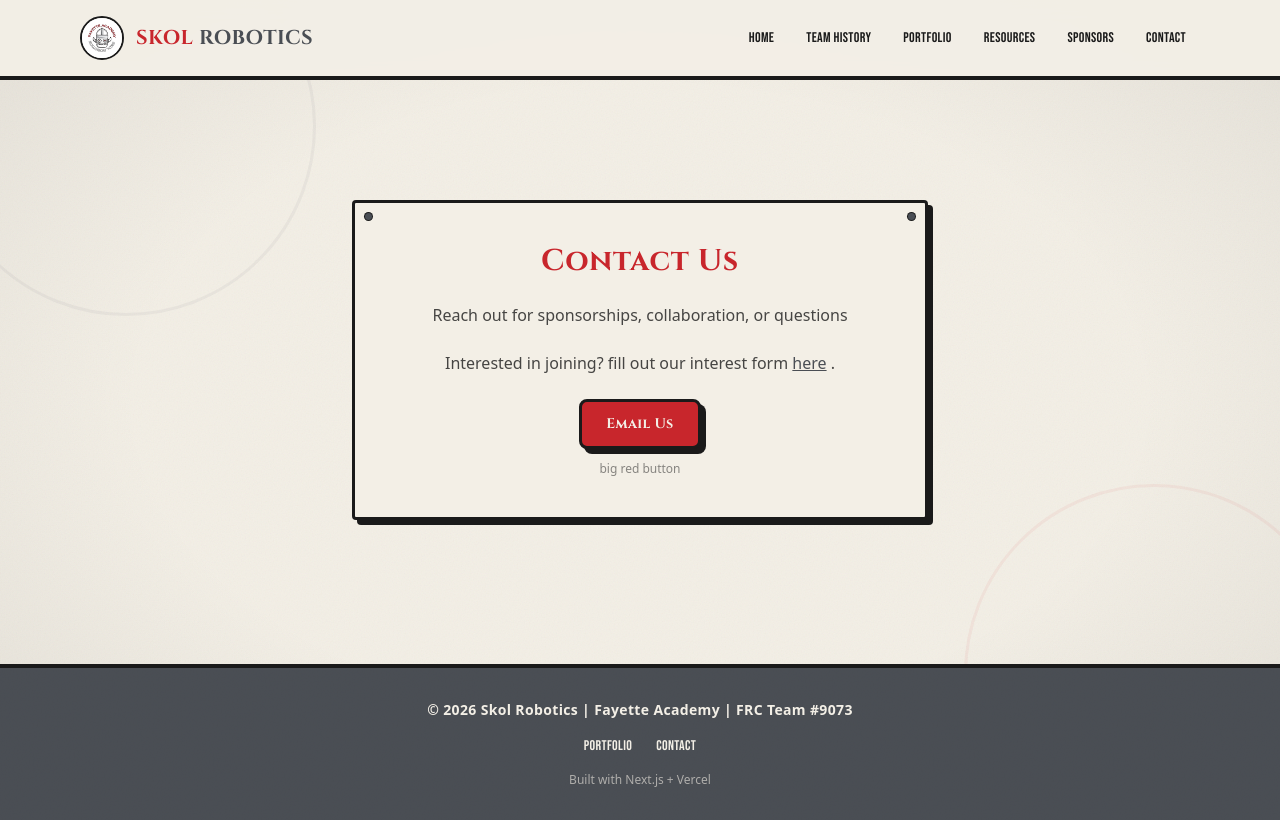
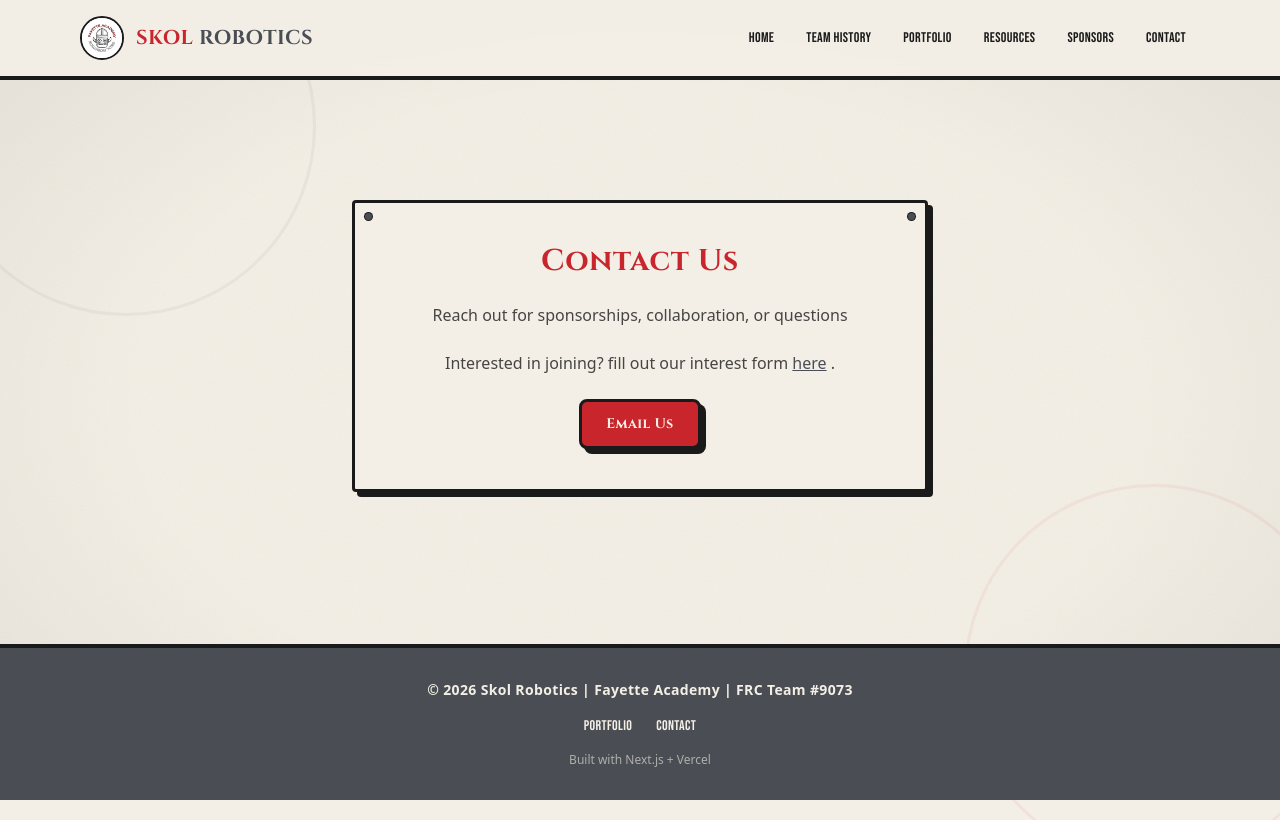
Before and after one commit to BigBird2025-4h/skol-robotics-site, a Next.js app: page /contact in a window 1280 px wide. Built offline with nearby package versions, Linux system fonts and the light colour scheme.

Commit message:
Remove redundant 'big red button' paragraph
Removed unnecessary paragraph element with text.

```diff
--- a/src/app/contact/page.tsx
+++ b/src/app/contact/page.tsx
@@ -26,9 +26,6 @@ export default function Contact() {
       >
         Email Us
       </a>
-      <p className="text-ink/50 text-xs mt-3 font-medium">
-        big red button
-      </p>
     </div>
   );
 }
```
